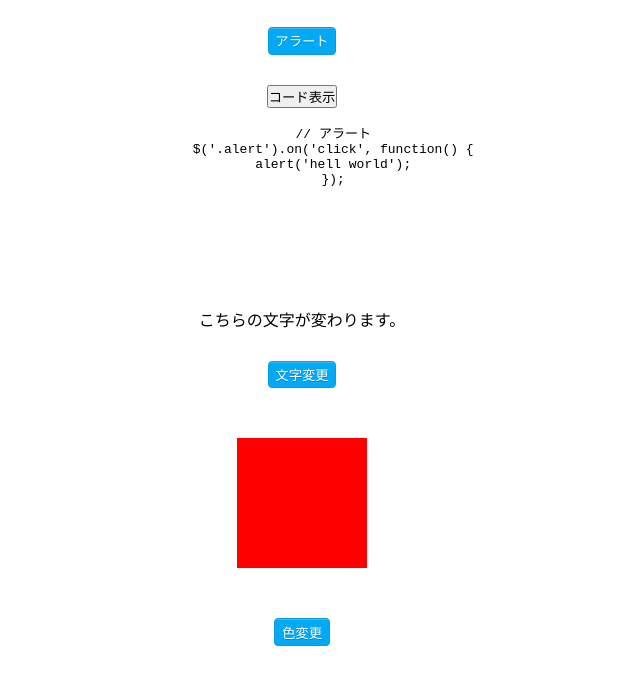
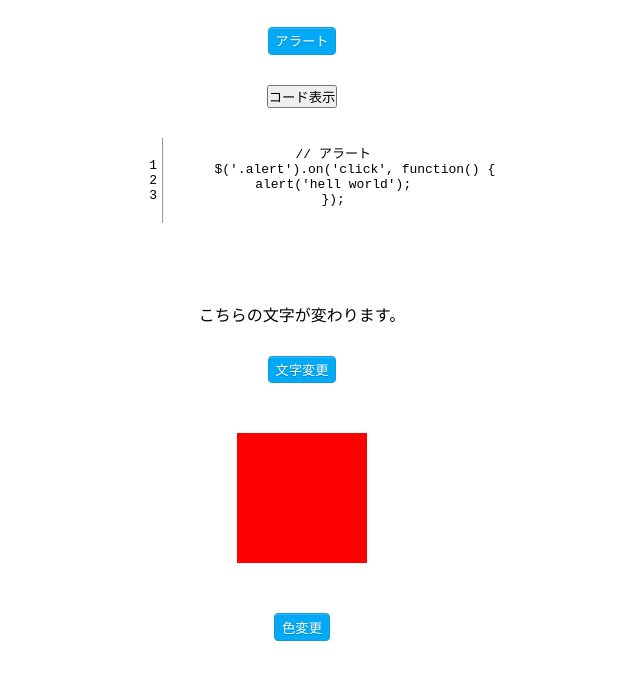
Before and after one commit to maruyamaxy/jqueryTest, a plain HTML site: page click.html in a window 1280 px wide. Shown: the part 69-757 px from the top of the page, without its empty margins (338-978 px from the left). Drawn offline with Linux system fonts and the light colour scheme.

Commit message:
Update style.css

```diff
--- a/css/style.css
+++ b/css/style.css
@@ -160,3 +160,35 @@ h1 {
   background: #fafafa;
   color: #697d86;
 }
+
+pre {
+    position: relative;
+    padding: 20px 50px;
+    max-width: 300px;
+    margin: auto;
+}
+
+.line-numbers {
+    position: absolute;
+    top: 0;
+    left: 0;
+    padding: 20px 5px;
+    -webkit-user-select: none;
+    -moz-user-select: none;
+    -ms-user-select: none;
+    user-select: none;
+    border-right: 1px solid #999;
+    width: 50px;
+}
+
+.line-numbers > span {
+    float: left;
+    display: block;
+    counter-increment: linenumber;
+    text-align: right;
+    width: 100%;
+}
+
+.line-numbers > span::after {
+    content: counter(linenumber);
+}
```
